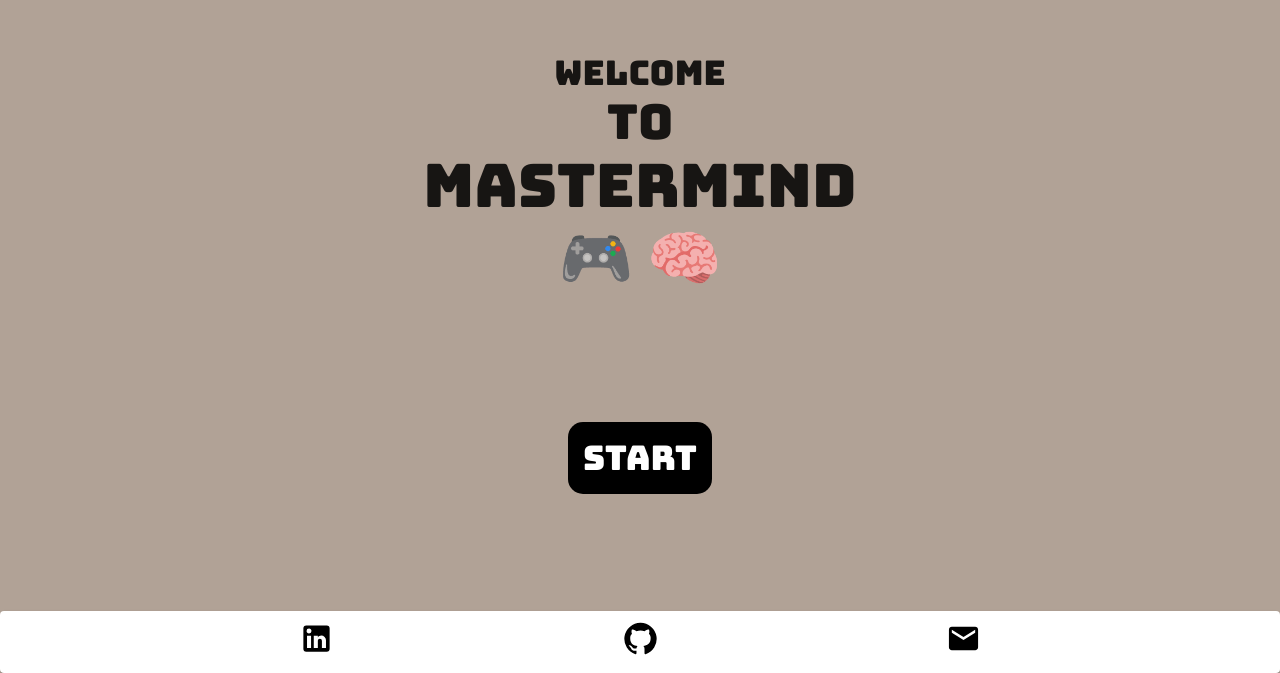
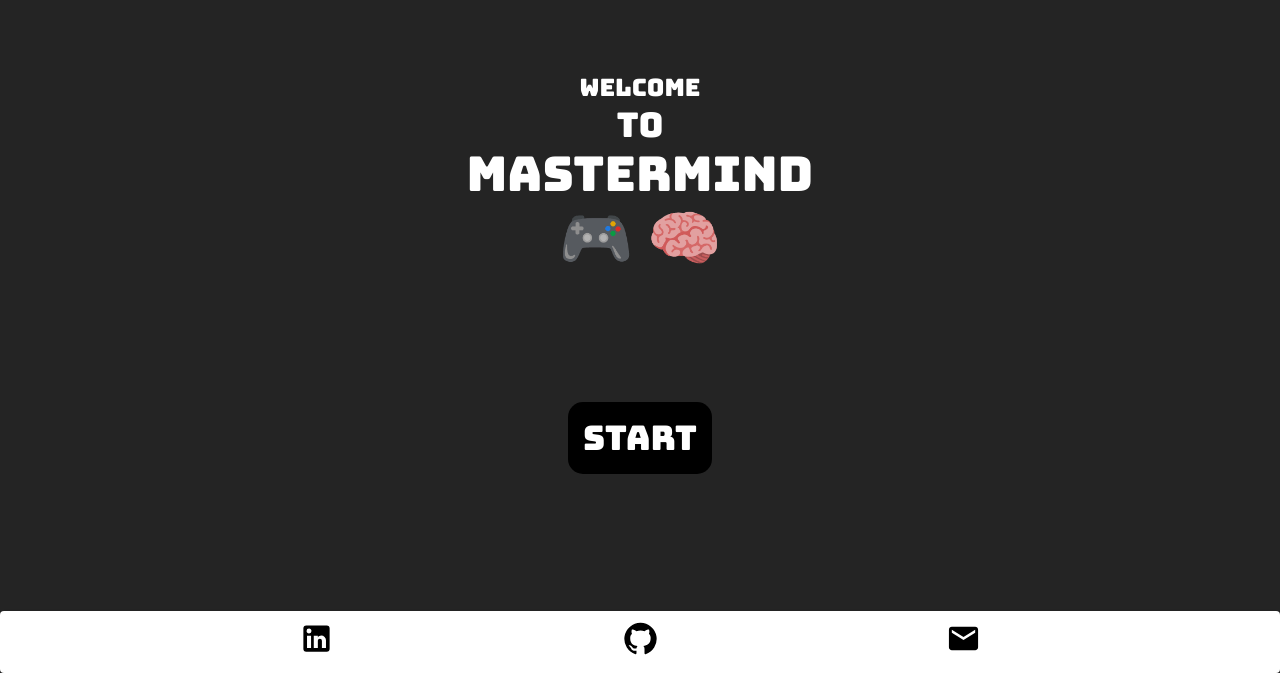
Before and after one commit to carlos-escamilla33/master_mind, a React (Create React App) app: page / in a window 1280 px wide. Shown: the part 127-800 px from the top of the page. Built offline with nearby package versions, Linux system fonts and the light colour scheme.

Commit message:
changed background back

```diff
--- a/src/components/Home.js
+++ b/src/components/Home.js
@@ -1,9 +1,8 @@
 import React from "react";
-import { Typography } from "@mui/material";
+import { Typography, Box } from "@mui/material";
 import { makeStyles } from "@mui/styles"
 import { Link } from "react-router-dom";
 import { Footer } from ".";
-import sky from "../media/sky.jpg"
 
 const useStyles = makeStyles(() => ({
     homeContainer: {
@@ -12,7 +11,6 @@ const useStyles = makeStyles(() => ({
         justifyContent: "center",
         alignItems: "center",
         minHeight: "100vh",
-        backgroundColor: "#B1A296"
     },
     startContainer: {
         display: "flex",
@@ -28,7 +26,7 @@ const useStyles = makeStyles(() => ({
         textDecoration: "none",
         color: "white"
     },
-    title: {
+    titleContainer: {
         paddingBottom: "10%",
         textAlign: "center"
     }
@@ -39,14 +37,14 @@ const Home = () => {
     return (
         <>
             <div className={classes.homeContainer}>
-                <div className={classes.title}>
-                    <Typography variant="h4">
+                <div className={classes.titleContainer}>
+                    <Typography variant="h5" style={{color:"white"}}>
                         Welcome
                     </Typography>
-                    <Typography variant="h3">
+                    <Typography variant="h4" style={{color:"white"}}>
                         to
                     </Typography>
-                    <Typography variant="h2">
+                    <Typography variant="h3" style={{color:"white"}}>
                         Mastermind
                     </Typography>
                     <Typography variant="h2">
```
Also changed, not shown: src/index.js (+5 -3 lines), src/media/sky.jpg (deleted).
